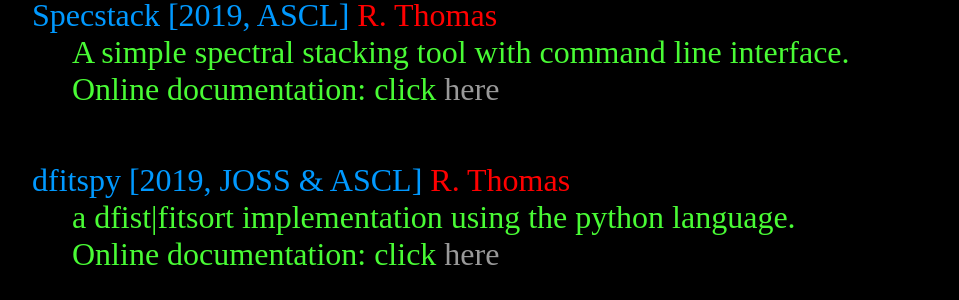
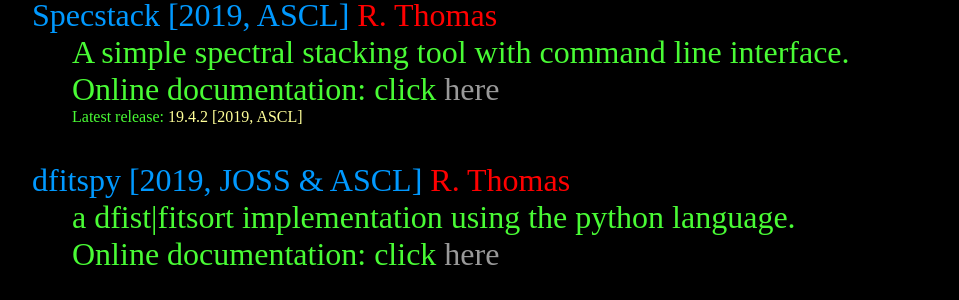
Before and after one commit to astrom-tom/astrom-tom.github.io, a Jekyll site: the page built from Software/index.html, in a window 1280 px wide. Shown: the part 426-726 px from the top of the page, without its empty margins (160-1119 px from the left). Built offline with Jekyll 4.4.1, drawn with Linux system fonts in a browser that asks for light colours.

Commit message:
Update index.html

```diff
--- a/Software/index.html
+++ b/Software/index.html
@@ -16,8 +16,9 @@
 
   <dt> <font size="6"> <span class='softR'>Specstack [2019, ASCL]</span>  <span class='me'> R. Thomas </span> </font>  </dt>
        <dd> <font size="6">  A simple spectral stacking tool with command line interface.  <br> Online documentation:
-	       click <a href="https://astrom-tom.github.io/specstack/build/html/index.html">here</a>  </font>
-			<br><br><br>&nbsp;</dd>
+	       click <a href="https://astrom-tom.github.io/specstack/build/html/index.html">here</a>  </font> <br>
+			Latest release: <span class='softV'>19.4.2 [2019, ASCL]</span>
+	       			<br><br>&nbsp;</dd>
 
   <dt> <font size="6"> <span class='softR'>dfitspy [2019, JOSS & ASCL]</span>  <span class='me'> R. Thomas </span> </font>  </dt>
        <dd> <font size="6">  a dfist|fitsort implementation using the python language. <br> Online documentation:
```
